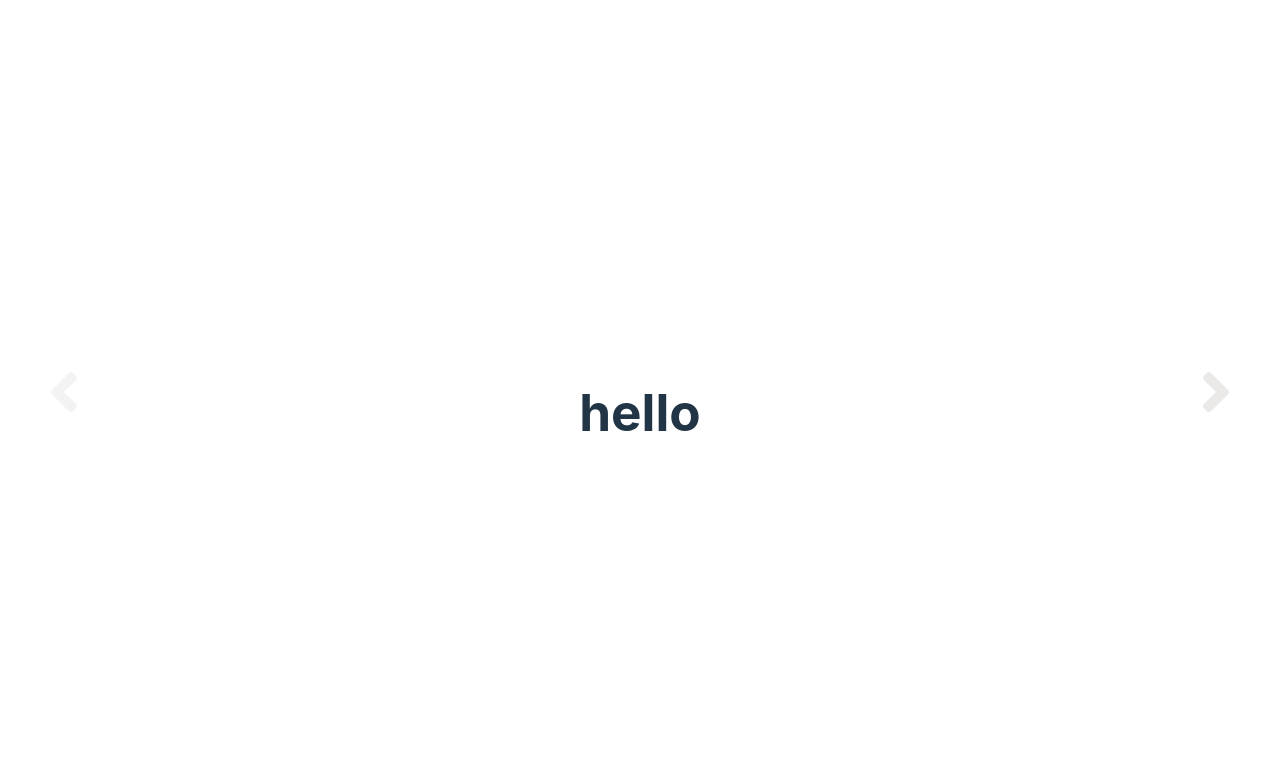
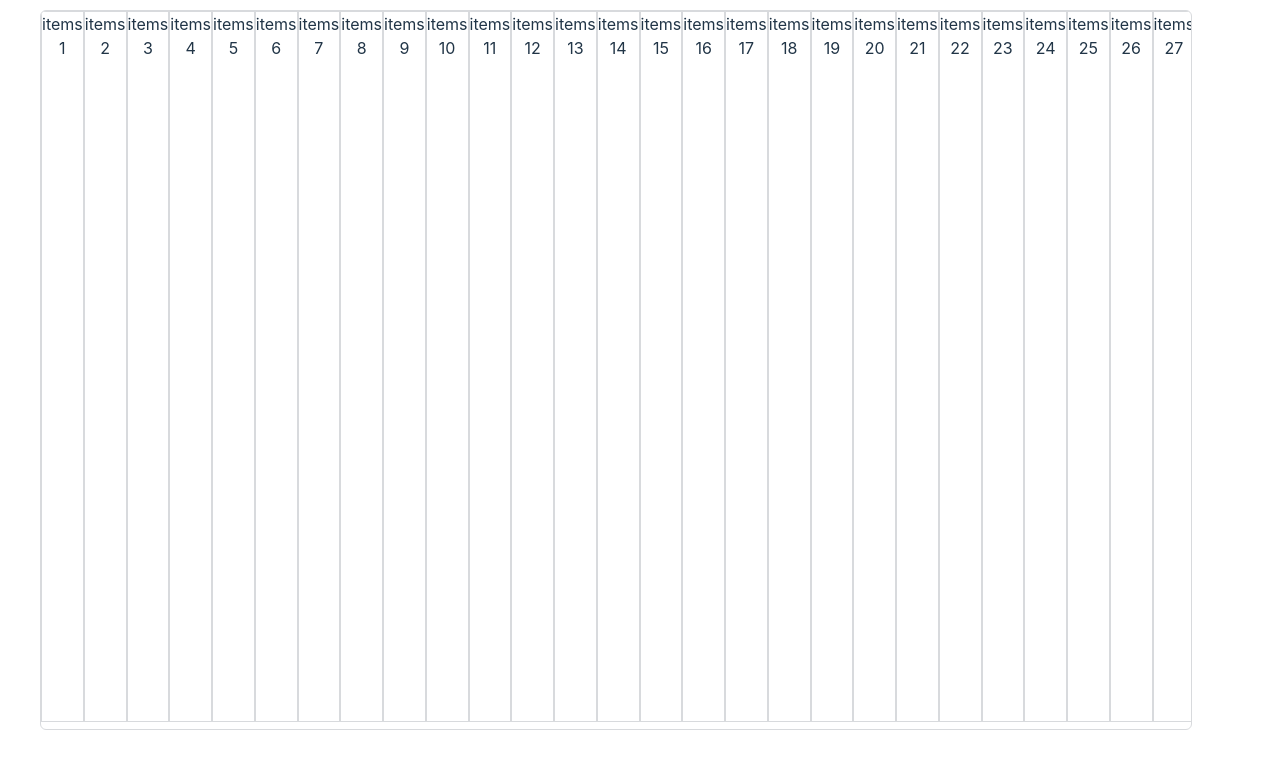
Before and after one commit to Yashwanth-G22/react-carousel-app, a React (Vite) app: page / in a window 1280 px wide. Shown: the top 768 px of the page. Built offline with nearby package versions, Linux system fonts and the light colour scheme.

Commit message:
feat: integrate list view in storybook

```diff
--- a/src/App.tsx
+++ b/src/App.tsx
@@ -1,10 +1,11 @@
 import './app.css';
 import { Carousel } from './components/carousel-component/carousel'
+import { List } from './components/list-view/list-view';
 
 function App() {
   return (
     <>
-    <Carousel/>
+    <List/>
     </>
   )
 }
--- /dev/null
+++ b/src/components/list-view/items-list.tsx
@@ -0,0 +1,28 @@
+import {memo} from 'react';
+import { StyledItemsWrapper } from "./style";
+
+interface IListItemsProps {
+    itemsArray: number[]
+    selectedItem: null | number
+    handleClick: (index: number) => void
+    orientation: string
+    selectedTable: string
+    multipleSelectedItems: number[]
+}
+
+export const ListItems = memo((props: IListItemsProps) => {
+
+    const { itemsArray, selectedItem, handleClick, orientation, selectedTable, multipleSelectedItems } = props;
+
+    return <>
+        {
+            itemsArray.map((index) => {
+                return <StyledItemsWrapper key={index} onClick={() => handleClick(index)}
+                    selectedItem={selectedItem} index={index} multipleSelectedItems = {multipleSelectedItems}
+                    orientation={orientation} selectedTable= {selectedTable}>{`items ${index}`}</StyledItemsWrapper>
+            })
+        }
+    </>
+
+
+});
--- /dev/null
+++ b/src/components/list-view/list-view.tsx
@@ -0,0 +1,48 @@
+import { useState, memo, useCallback, useEffect } from 'react';
+import { ListViewWrapper, StyledDiv } from "./style"
+import { ListItems } from './items-list';
+
+interface IListViewProps {
+    selectedTable?: string,
+    orientation?: string,
+}
+
+export const List = memo(({
+    orientation = 'horiental',
+    selectedTable = 'single',
+}: IListViewProps) => {
+    const [itemsArray, setItemsArray] = useState<number[]>([]);
+    const [selectedItem, setSelectedItem] = useState<null | number>(null);
+    const [multipleSelectedItems, setMultipleSelectedItems] = useState<number[]>([])
+
+    const getItems = useCallback((start: number, end: number) => {
+        for (let i = start; i <= end; i++) {
+            setItemsArray(oldArray => [...oldArray, i])
+        }
+    }, [])
+
+    const handleClick = useCallback((index: number) => {
+        if(selectedTable === 'single'){
+            setSelectedItem(index);
+            setMultipleSelectedItems([]);
+        }
+        else if(selectedTable === 'multiple') {
+            setMultipleSelectedItems(oldArray => [...oldArray, index]);
+            setSelectedItem(null);
+        }
+        else {
+            setMultipleSelectedItems([]);
+            setSelectedItem(null);
+        }
+    },[selectedTable])
+
+    useEffect(() => getItems(1, 500), [getItems])
+
+    return <ListViewWrapper>
+        <StyledDiv orientation={orientation}>
+            <ListItems itemsArray={itemsArray} selectedItem={selectedItem}
+                handleClick={handleClick} orientation={orientation}
+                selectedTable= {selectedTable} multipleSelectedItems= {multipleSelectedItems}/>
+        </StyledDiv>
+    </ListViewWrapper>
+})
--- /dev/null
+++ b/src/components/list-view/style.ts
@@ -0,0 +1,45 @@
+import styled from "styled-components";
+
+export const ListViewWrapper = styled.div`
+    position: absolute;
+    height: 90%;
+    width: 90%;
+    inset: 0px;
+    padding: 10px 40px;
+    z-index: 5;
+`;
+
+export const StyledDiv = styled.div<{ orientation: string }>`
+    display: flex;
+    flex-direction: ${({ orientation }) => orientation === 'horiental' ? 'row' : 'column'};
+    position: relative;
+    overflow: auto;
+    height: 100%;
+    width: 100%;
+    border-style: solid;
+    box-sizing: border-box;
+    border-color: rgb(216, 218, 221);
+    border-width: 1px;
+    border-radius: 6px;
+    box-shadow: none;
+
+`;
+
+export const StyledItemsWrapper = styled.div<{ selectedItem: number | null, index: number, orientation: string, multipleSelectedItems: number[], selectedTable: string }>`
+    position: relative;
+    height: 99%;
+    width: 100%;
+    border-style: solid;
+    box-sizing: border-box;
+    border-color: rgb(216, 218, 221);
+    border-width:1px 1px 1px 1px;
+    text-align: ${({ orientation }) => orientation === 'horiental' ? 'center' : 'start'};
+    background-color: ${({ selectedTable, selectedItem, index, multipleSelectedItems }) => (selectedTable === 'none' ? 'unset'
+        : selectedTable === 'multiple' ? multipleSelectedItems.find((elem) => elem === index) === index ? 'rgba(0,119,217,1)' : 'unset'
+            : selectedItem === index ? 'rgba(0,119,217,1)' : 'unset')};
+`;
+
+export const ListItemsWrapper = styled.div`
+    display: flex;
+    flex-direction: column;
+`;
```
Also changed, not shown: 2 other files (tests, documents, lock files or other folders).
